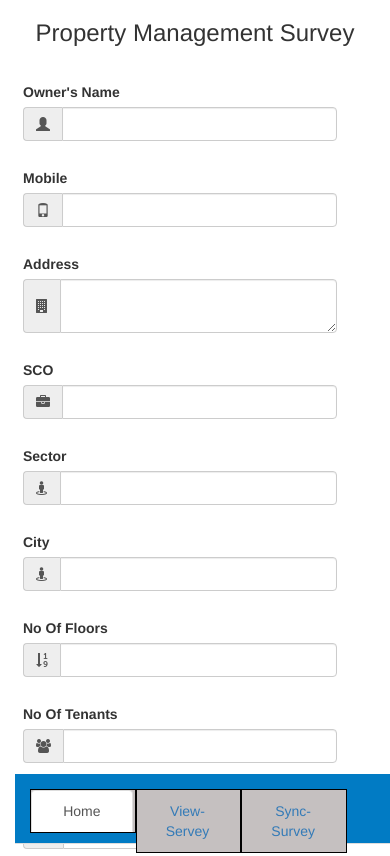
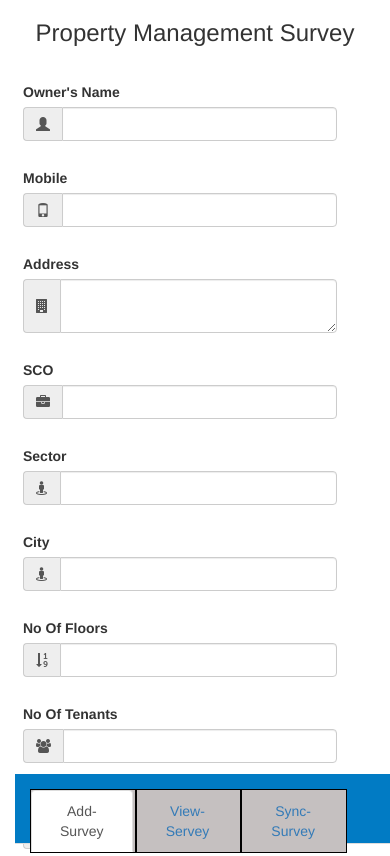
Before and after one commit to meermalik/SurveyApp, a plain HTML site: page index.html in a window 390 px wide. Shown: the top 856 px of the page. Drawn offline with Linux system fonts and the light colour scheme.

Commit message:
Update index.html

```diff
--- a/index.html
+++ b/index.html
@@ -253,7 +253,7 @@
         </div>
         <!--footer-->
         <ul id="footer" class="nav nav-tabs">
-            <li class="active"><a data-toggle="tab" href="#home">Home</a></li>
+            <li class="active"><a data-toggle="tab" href="#home">Add-Survey</a></li>
             <li><a data-toggle="tab" href="#menu1" id="menu1link">View-Servey</a></li>
             <li><a data-toggle="tab" href="#menu2" id="sync">Sync-Survey</a></li>
 
@@ -452,7 +452,7 @@
                                     }
                                 },
                                 success: function (result) {
-                                    alert('Yay! It worked!');
+                                  //  alert('Yay! It worked!');
                                     $('#btnSyncNow').disabled = false;
                                     $('#btnSyncNow').attr("disabled", false);
                                     $('#lblSyncSuccessMsg').css('visibility', 'block');
```
